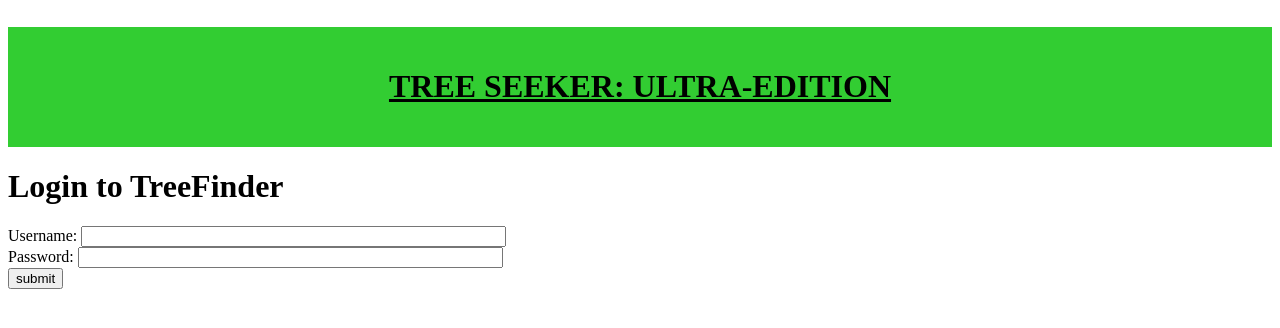
After one commit to cs310-2015ST1/TreeFinder, a Django app: page /login/ in a window 1280 px wide. The commit adds this page. Shown: the top 328 px of the page. Run offline with Django 3.2, Linux system fonts and the light colour scheme; some libraries are stand-ins or nearby versions.

Commit message:
added form choices

```diff
--- a/TreeFinder/urls.py
+++ b/TreeFinder/urls.py
@@ -5,4 +5,5 @@ urlpatterns = patterns('',
     url(r'^$', views.treefinder),
     url(r'^filter/$', views.filter, name="filter"),
     url(r'^register/$', views.register, name='register'),
+    url(r'^login/$', views.user_login, name='login'),
     )
--- a/TreeFinder/views.py
+++ b/TreeFinder/views.py
@@ -1,8 +1,9 @@
 from django.shortcuts import render
 from .models import Tree, FilterRequestObject
 from django.core import serializers
-
-from django.shortcuts import render, HttpResponse, redirect, render_to_response
+from django.contrib.auth import authenticate, login
+from django.http import HttpResponseRedirect
+from django.shortcuts import render, HttpResponse, render_to_response
 from django.template import RequestContext
 from .models import Tree
 from TreeFinder.forms import FilterRequestObjectForm, UserForm, UserProfileForm
@@ -15,6 +16,57 @@ def treefinder(request):
     treelist = Tree.objects.order_by("species")
     treelistJson = serializers.serialize("json", treelist)
     return render(request, 'TreeFinder/home.html', {'Trees': treelistJson})
+
+
+
+def filter(request):
+    # Get the context from the request.
+    context = RequestContext(request)
+
+    if request.method == 'POST':
+        form = FilterRequestObjectForm(request.POST)
+        #if we have a valid form, then save it to the db
+        if form.is_valid():
+            form.save(commit=True)
+            f = FilterRequestObject.objects.all()[len(FilterRequestObject.objects.all()) - 1]
+
+            neighborhood = f.Neighbourhood
+            addr = f.Street
+            height = f.HeightMin
+            name = f.Species
+
+            kwargDict = {
+                'neighbourhoodName__iexact' : neighborhood ,
+                'onStreet__iexact': addr,
+                'heightRangeID__range': (height, 10),
+                'species__iexact': name
+            }
+
+            if neighborhood == 'UNSPECIFIED':
+                del kwargDict['neighbourhoodName__iexact']
+            if addr == 'UNSPECIFIED':
+                del kwargDict['onStreet__iexact']
+            if height == 0:
+                del kwargDict['heightRangeID__range']
+            if name == 'UNSPECIFIED':
+                del kwargDict['species__iexact']
+
+            t = Tree.objects.all().filter(**kwargDict)
+            tJson = serializers.serialize("json", t)
+
+            for tree in t:
+                print(tree.heightRangeID.__str__() + ' ' + tree.species + ' ' + tree.neighbourhoodName)
+
+            return render(request, 'TreeFinder/home.html', {'Trees' : tJson})
+        else:
+            print(form.errors)
+    else:
+        # If the request was not a POST, display the form
+        form = FilterRequestObjectForm()
+    # Render the form
+    return render_to_response('TreeFinder/home.html', {'form': form}, context)
+
+
 
 def register(request):
     # A boolean value for telling the template whether the registration was successful.
@@ -67,49 +119,45 @@ def register(request):
             'TreeFinder/register.html',
             {'user_form': user_form, 'profile_form': profile_form, 'registered': registered})
 
-def filter(request):
-    # Get the context from the request.
-    context = RequestContext(request)
 
+
+def user_login(request):
+
+    # If the request is a HTTP POST, try to pull out the relevant information.
     if request.method == 'POST':
-        form = FilterRequestObjectForm(request.POST)
-        #if we have a valid form, then save it to the db
-        if form.is_valid():
-            form.save(commit=True)
-            f = FilterRequestObject.objects.all()[len(FilterRequestObject.objects.all()) - 1]
+        # Gather the username and password provided by the user.
+        # This information is obtained from the login form.
+                # We use request.POST.get('<variable>') as opposed to request.POST['<variable>'],
+                # because the request.POST.get('<variable>') returns None, if the value does not exist,
+                # while the request.POST['<variable>'] will raise key error exception
+        username = request.POST.get('username')
+        password = request.POST.get('password')
 
-            neighborhood = f.Neighbourhood
-            addr = f.Street
-            height = f.HeightMin
-            name = f.Species
+        # Use Django's machinery to attempt to see if the username/password
+        # combination is valid - a User object is returned if it is.
+        user = authenticate(username=username, password=password)
 
-            kwargDict = {
-                'neighbourhoodName__iexact' : neighborhood ,
-                'onStreet__iexact': addr,
-                'heightRangeID__range': (height, 10),
-                'species__iexact': name
-            }
+        # If we have a User object, the details are correct.
+        # If None (Python's way of representing the absence of a value), no user
+        # with matching credentials was found.
+        if user:
+            # Is the account active? It could have been disabled.
+            if user.is_active:
+                # If the account is valid and active, we can log the user in.
+                # We'll send the user back to the homepage.
+                login(request, user)
+                return HttpResponseRedirect('/')
+            else:
+                # An inactive account was used - no logging in!
+                return HttpResponse("Your TreeFinder account is disabled.")
+        else:
+            # Bad login details were provided. So we can't log the user in.
+            print "Invalid login details: {0}, {1}".format(username, password)
+            return HttpResponse("Invalid login details supplied.")
 
-            if neighborhood == 'UNSPECIFIED':
-                del kwargDict['neighbourhoodName__iexact']
-            if addr == 'UNSPECIFIED':
-                del kwargDict['onStreet__iexact']
-            if height == 0:
-                del kwargDict['heightRangeID__range']
-            if name == 'UNSPECIFIED':
-                del kwargDict['species__iexact']
-
-            t = Tree.objects.all().filter(**kwargDict)
-            tJson = serializers.serialize("json", t)
-
-            for tree in t:
-                print(tree.heightRangeID.__str__() + ' ' + tree.species + ' ' + tree.neighbourhoodName)
-
-            return render(request, 'TreeFinder/home.html', {'Trees' : tJson})
-        else:
-            print(form.errors)
+    # The request is not a HTTP POST, so display the login form.
+    # This scenario would most likely be a HTTP GET.
     else:
-        # If the request was not a POST, display the form
-        form = FilterRequestObjectForm()
-    # Render the form
-    return render_to_response('TreeFinder/home.html', {'form': form}, context)
+        # No context variables to pass to the template system, hence the
+        # blank dictionary object...
+        return render(request, 'TreeFinder/login.html', {})
--- /dev/null
+++ b/templates/TreeFinder/login.html
@@ -0,0 +1,19 @@
+{% extends 'TreeFinder/base.html' %}
+
+{% block content %}
+
+    <body>
+        <h1>Login to TreeFinder</h1>
+
+        <form id="login_form" method="post" action="/login/">
+            {% csrf_token %}
+            Username: <input type="text" name="username" value="" size="50" />
+            <br />
+            Password: <input type="password" name="password" value="" size="50" />
+            <br />
+
+            <input type="submit" value="submit" />
+        </form>
+    </body>
+
+{% endblock %}
```
Also changed, not shown: templates/TreeFinder/home.html (+8 -0 lines).
